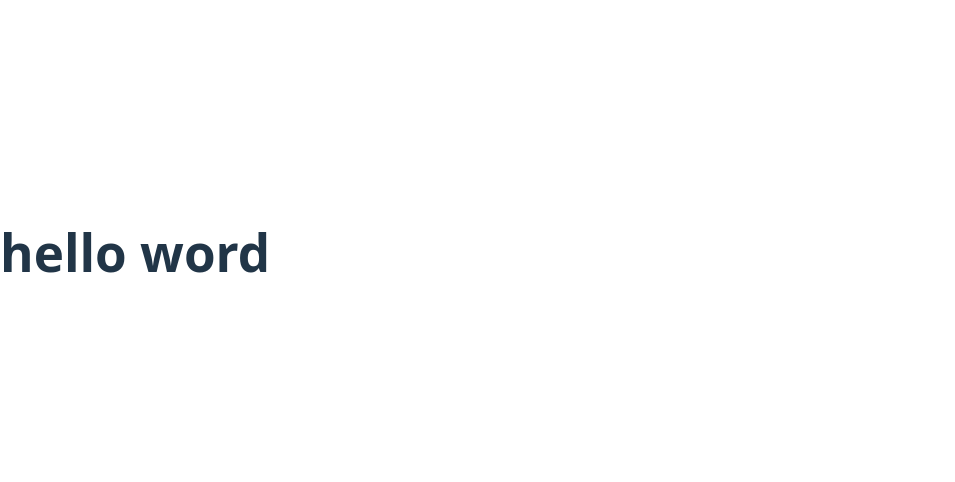
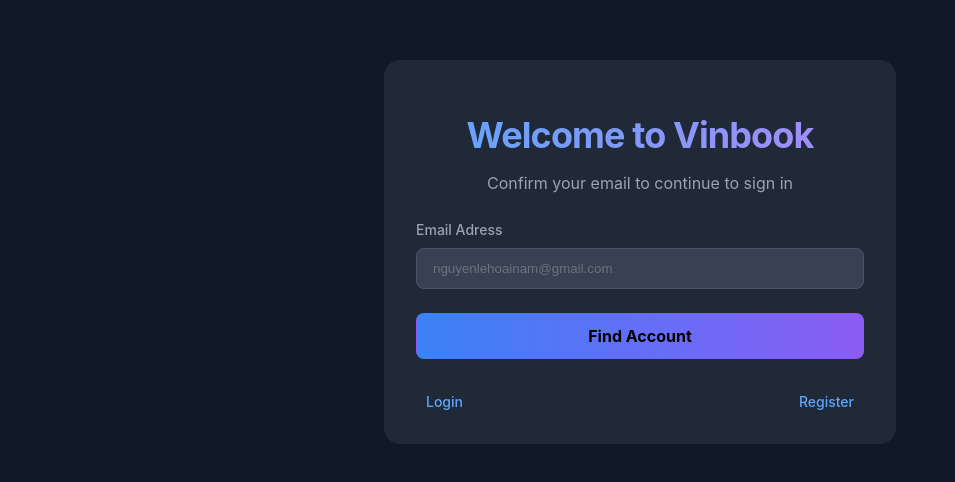
Before and after one commit to nguyenlehoainam/Social-Media-Website-FE, a React (Vite) app in the folder Social-Media-Website-FE/: page /forgot-password in a window 1280 px wide. Shown: the part 148-630 px from the top of the page, without its empty margins (0-955 px from the left). Built offline with nearby package versions, Linux system fonts and the light colour scheme.

Commit message:
✨ feat: add forgot-password page

```diff
--- a/Social-Media-Website-FE/src/pages/ForgotPasswordPage/ForgotPasswordPage.jsx
+++ b/Social-Media-Website-FE/src/pages/ForgotPasswordPage/ForgotPasswordPage.jsx
@@ -3,8 +3,35 @@
 
 function ForgotPasswordPage() {
   return (
-    <div>
-      <h1>hello word</h1>
+    <div className="register-page">
+      <div className="register-page-container">
+        <div className="register-card">
+          <h1 className="register-header">Welcome to Vinbook</h1>
+          <p className="register-text">
+            Confirm your email to continue to sign in
+          </p>
+          <div className="input-group">
+            <div className="email-form">
+              <label className="input-label" htmlFor="email">
+                Email Adress{" "}
+              </label>
+              <input
+                type="email"
+                name="email"
+                required
+                placeholder="nguyenlehoainam@gmail.com"
+              />
+            </div>
+          </div>
+          <button className="register-btn" type="submit">
+            Find Account
+          </button>
+          <div className="footer-text">
+            <a href="/">Login</a>
+            <a href="/register">Register</a>
+          </div>
+        </div>
+      </div>
     </div>
   );
 }
--- a/Social-Media-Website-FE/src/pages/ForgotPasswordPage/ForgotPasswordPage.scss
+++ b/Social-Media-Website-FE/src/pages/ForgotPasswordPage/ForgotPasswordPage.scss
@@ -0,0 +1,77 @@
+$bg-dark: #111827;
+$bg-card: #1f2937;
+$bg-input: #374151;
+$border-color: #4b5563;
+$text-primary: #ffffff;
+$text-secondary: #9ca3af;
+$blue: #60a5fa;
+$purple: #a78bfa;
+$blue-dark: #3b82f6;
+$purple-dark: #8b5cf6;
+
+.register-page {
+  margin: 0;
+  padding: 0;
+  width: 100vw;
+  height: 100vh;
+}
+.register-page-container {
+  display: flex;
+  align-items: center;
+  justify-content: center;
+  min-height: 100vh;
+  background-color: $bg-dark;
+  color: $text-primary;
+  font-family: "Inter", sans-serif;
+}
+.register-card {
+  width: 100%;
+  max-width: 28rem;
+  padding: 2rem;
+  background-color: $bg-card;
+  border-radius: 1rem;
+  transition: all 0.36s ease-in-out;
+
+  &:hover {
+    transform: scale(1.03);
+  }
+}
+.register-header {
+  align-items: center;
+  font-size: 2.25rem;
+  font-weight: 700;
+  letter-spacing: -0.025em;
+  background: linear-gradient(to right, $blue, $purple);
+  background-clip: text;
+  color: transparent;
+}
+.register-text {
+  margin-top: -0.5rem;
+  color: $text-secondary;
+  text-align: center;
+}
+.input-group {
+  display: flex;
+  flex-direction: column;
+  gap: 1rem;
+  margin-top: 1.5rem;
+  margin-bottom: 1.5rem;
+}
+.input-label {
+  margin-bottom: 0.5rem;
+}
+.register-btn {
+  width: 100%;
+  padding: 0.75rem;
+  background: linear-gradient(to right, $blue-dark, $purple-dark);
+  cursor: pointer;
+  transition: all 0.36s ease-in-out;
+  font-weight: bold;
+  &:hover {
+    filter: brightness(1.1);
+    translate: 0 -0.2rem;
+  }
+  &:focus {
+    outline: none;
+  }
+}
```
